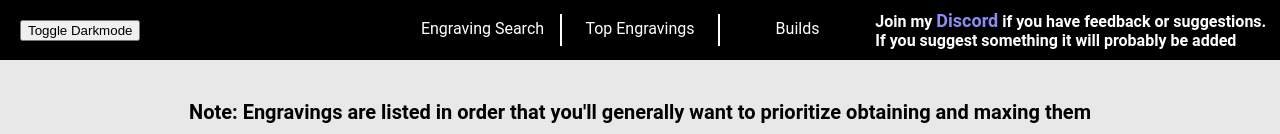
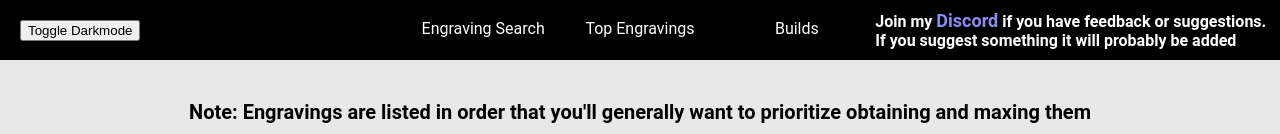
Before and after one commit to Tyler-Jacobson/LostArkStoneSearch, a React (Create React App) app: page /builds-list in a window 1280 px wide. Shown: the top 134 px of the page. Built offline with nearby package versions, Linux system fonts and the light colour scheme.

Commit message:
Remove spans between nav links

```diff
--- a/src/App.css
+++ b/src/App.css
@@ -95,16 +95,6 @@ time, mark, audio, video {
 
 .nav-link-darkmode:hover {
   border-bottom: 3px solid rgb(204,214,207); /* toggle */
-}
-
-.nav-links span {
-  height: 30px;
-  border: 1px solid white; /* toggle */
-}
-
-.nav-links-darkmode span {
-  height: 30px;
-  border: 1px solid rgb(204,214,207); /* toggle */
 }
 
 .discord-link {
--- a/src/Components/Nav.js
+++ b/src/Components/Nav.js
@@ -18,9 +18,7 @@ function Nav() {
             </div>
             <div className={darkModeRedux ? "nav-links-darkmode" : "nav-links"}>
                 <Link className="nav-link" to="/">Engraving Search</Link>
-                <span className="nav-link-span"/>
                 <Link className="nav-link" to="/top-engravings">Top Engravings</Link>
-                <span className="nav-link-span"/>
                 <Link className="nav-link" to="/builds-list">Builds</Link>
             </div>
             <a className="discord-shilling" href="https://discord.gg/x82dcfNcjw" alt="Discord link" target="_blank" rel="noreferrer">Join my <span className="discord-link-light">Discord</span> if you have feedback or suggestions. If you suggest something it will probably be added</a>
```
